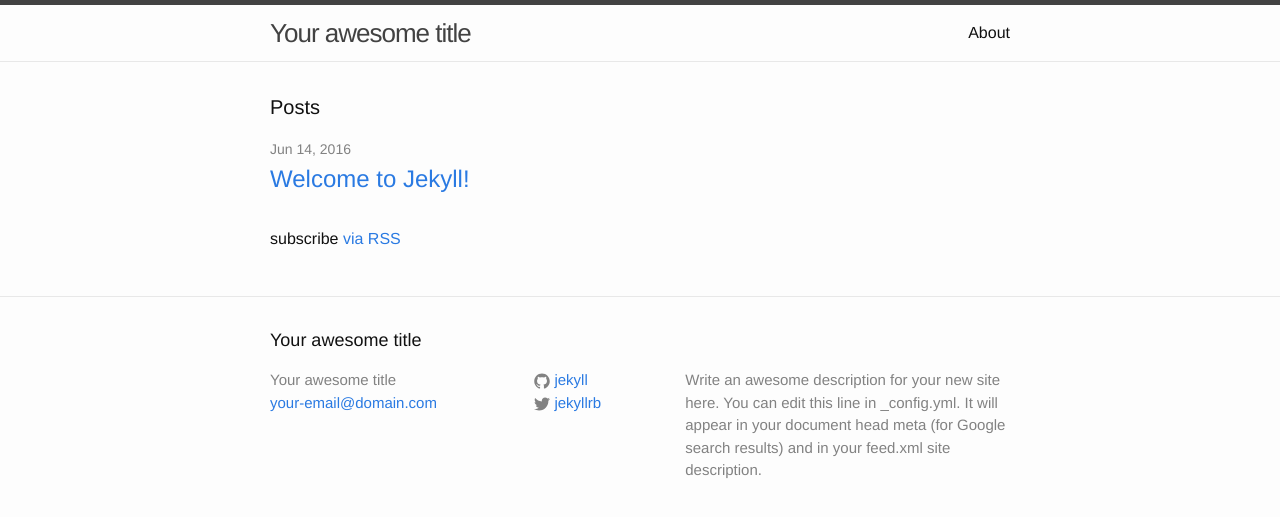
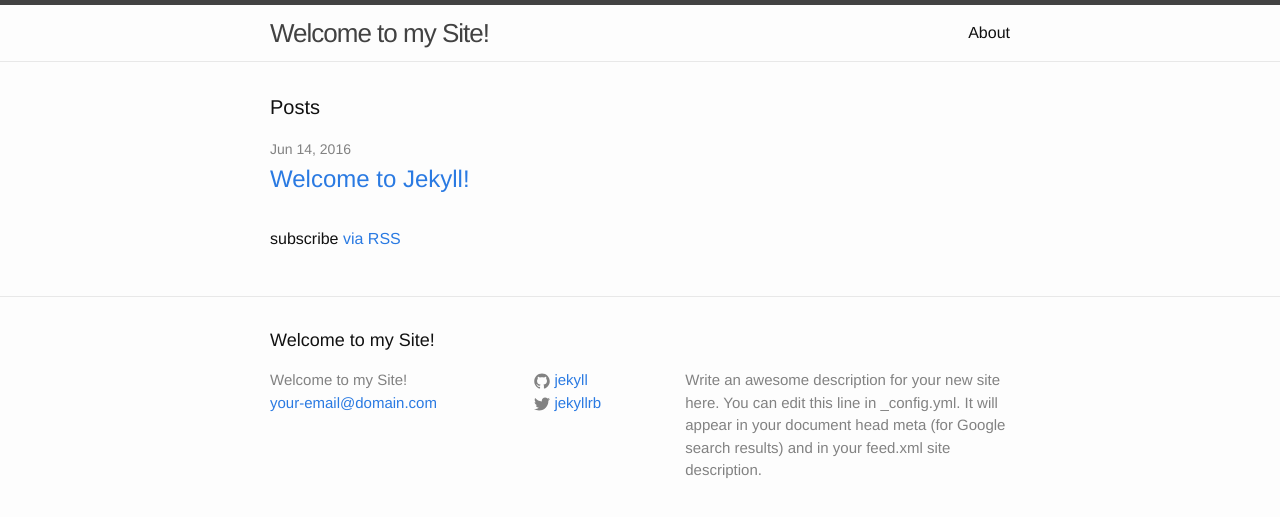
Before and after one commit to BLTANG/BLTANG.github.io, a Jekyll site: the page built from index.html, in a window 1280 px wide. Shown: the top 517 px of the page. Built offline with Jekyll 4.4.1, drawn with Linux system fonts in a browser that asks for light colours.

Commit message:
Update _config.yml

```diff
--- a/_config.yml
+++ b/_config.yml
@@ -6,7 +6,7 @@
 # 'jekyll serve'. If you change this file, please restart the server process.
 
 # Site settings
-title: Your awesome title
+title: Welcome to my Site!
 email: your-email@domain.com
 description: > # this means to ignore newlines until "baseurl:"
   Write an awesome description for your new site here. You can edit this
```
